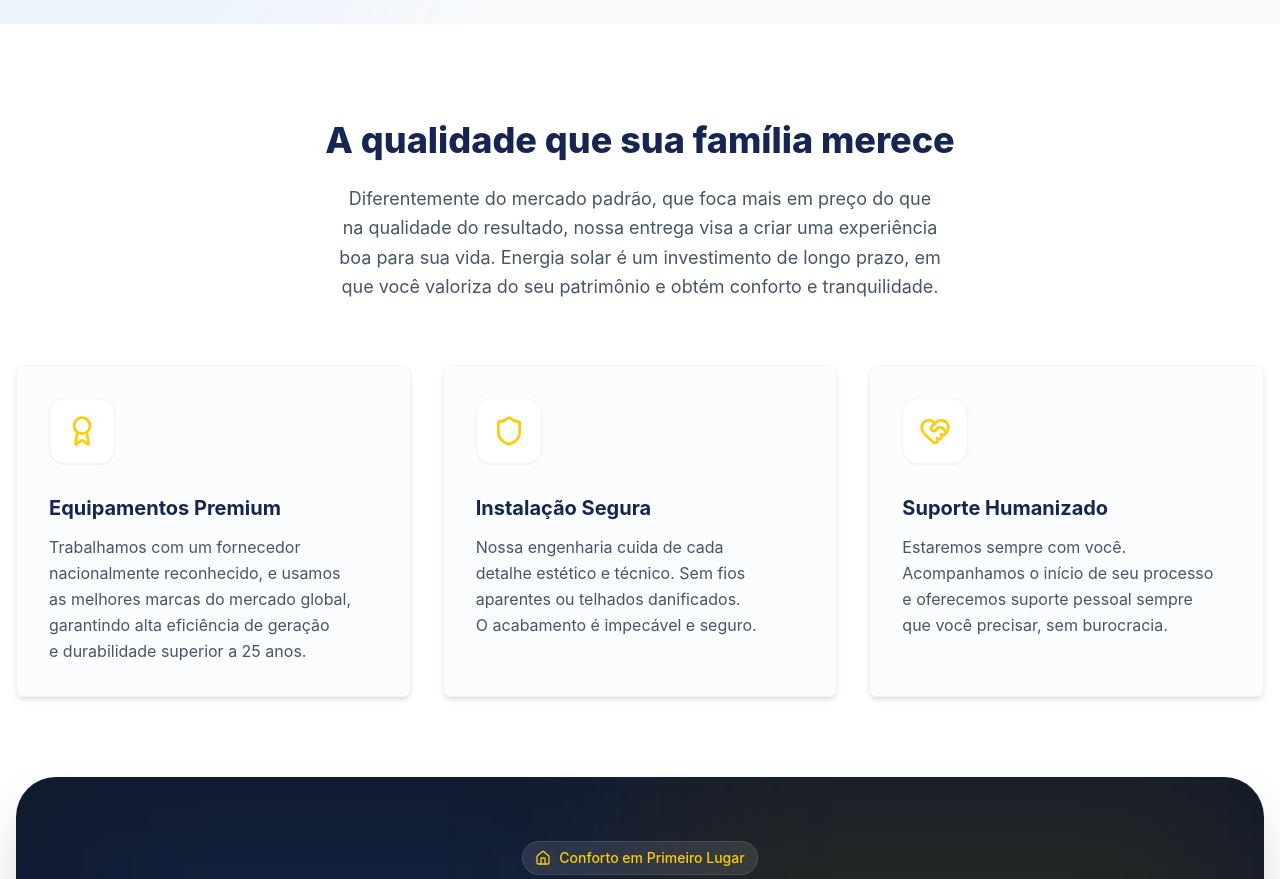
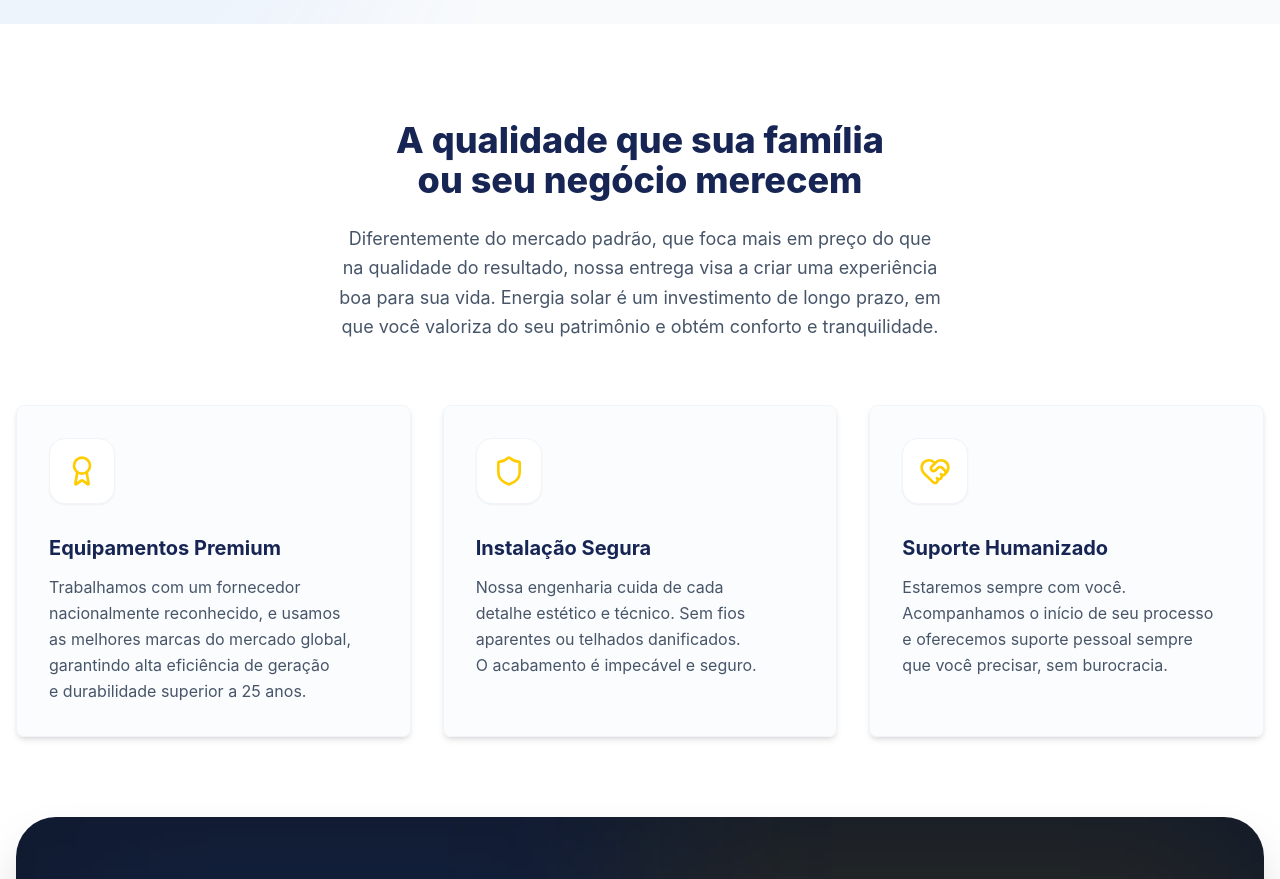
Before and after one commit to MarioLeme68/landing-page-oriental-solar-c5jdu72un, a React (Vite) app: page / in a window 1280 px wide. Shown: the part 840-1719 px from the top of the page. Built offline with nearby package versions, Linux system fonts and the light colour scheme.

Commit message:
Refactor: Update landing page copy for inclusivity

```diff
--- a/src/components/sections/Benefits.tsx
+++ b/src/components/sections/Benefits.tsx
@@ -28,7 +28,7 @@ export function Benefits() {
       <div className="container mx-auto px-4 relative z-10">
         <div className="text-center max-w-3xl mx-auto mb-16">
           <h2 className="text-3xl md:text-4xl font-extrabold text-blue-950 mb-6 text-balance mx-auto">
-            A qualidade que sua família merece
+            A qualidade que sua família ou seu negócio merecem
           </h2>
           <p className="text-lg text-slate-600 leading-relaxed text-balance mx-auto">
             Diferentemente do mercado padrão, que foca mais em preço do que na qualidade do
```
Also changed, not shown: .skip.config.json.
